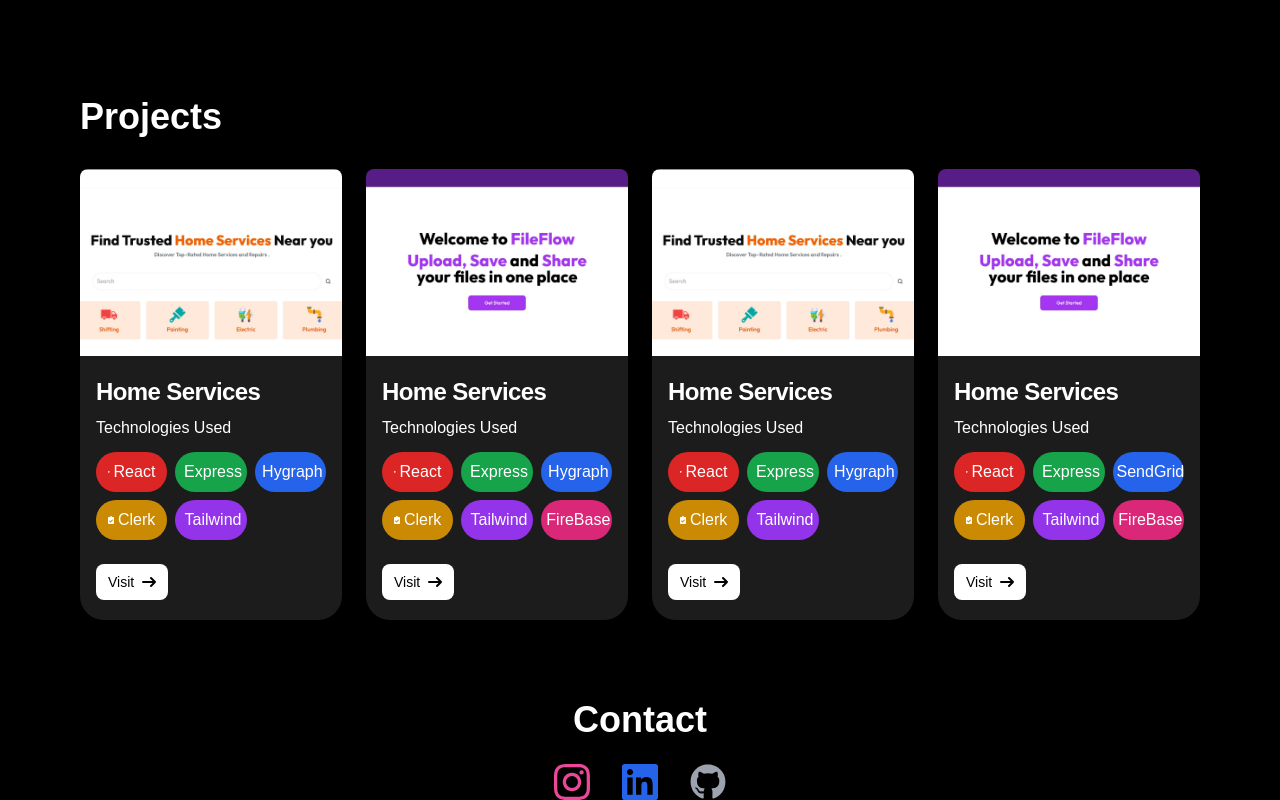
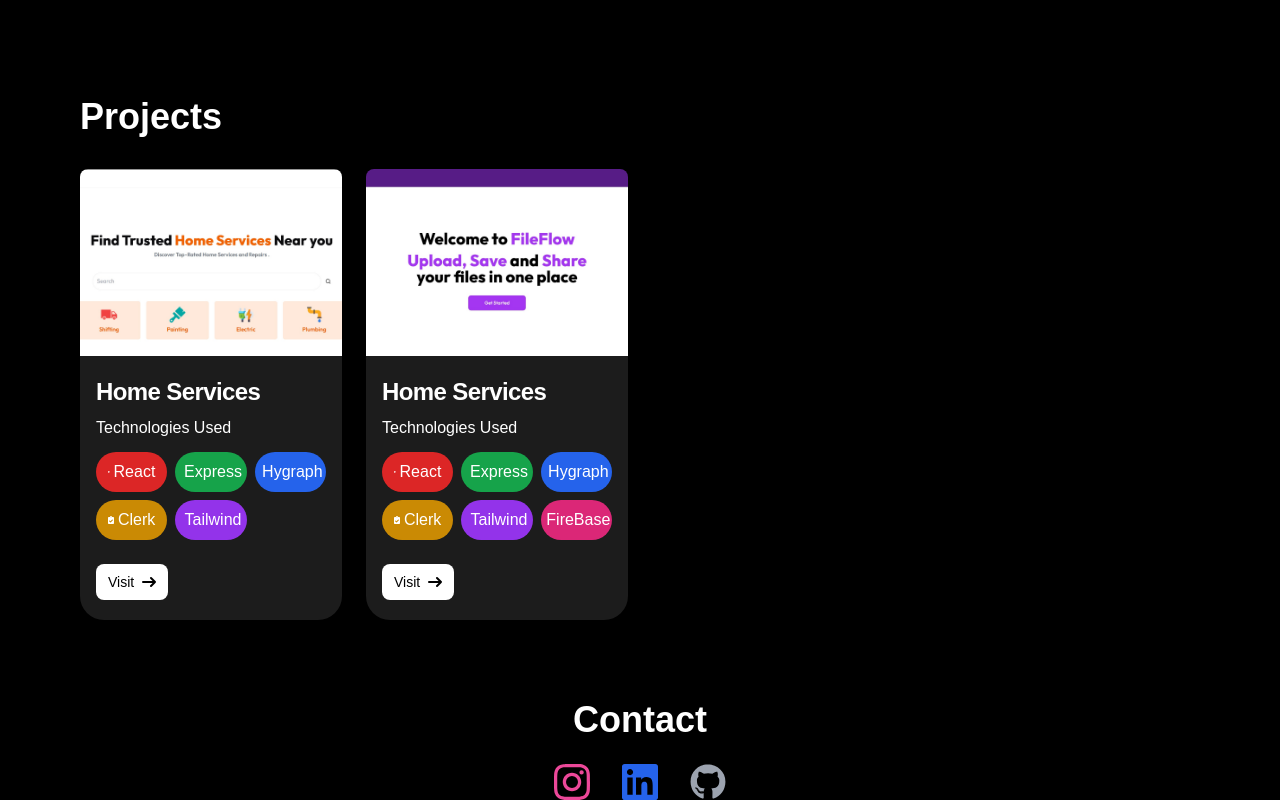
Before and after one commit to Ritesh0219/Portfolio, a Next.js app: page / in a window 1280 px wide. Shown: the part 1522-2322 px from the top of the page. Built offline with nearby package versions, Linux system fonts and the light colour scheme.

Commit message:
Changes in project

```diff
--- a/app/_components/Project.js
+++ b/app/_components/Project.js
@@ -102,94 +102,8 @@
             </div>
 
 
-            <div class="max-w-sm bg-[#1C1C1C] rounded-3xl text-white">
-              <a href="#">
-                  <img class="rounded-t-lg" src="/Home.png" alt="" />
-              </a>
-              <div class="py-5 px-4">
-                  <a href="#">
-                      <h5 class="md:mb-2  text-xl md:text-2xl font-bold tracking-tight text-white dark:text-white">Home Services</h5>
-                  </a>
-                  <p class="mb-3 font-normal text-white dark:text-gray-400">Technologies Used</p>
-                  <div className='grid grid-cols-3 md:grids-cols-3 gap-2  items-center justify-center'>
-                    <div className='flex items-center justify-center gap-1 bg-red-600 rounded-full px-3 py-2'>
-                        <FaHtml5 className='text-sm' />
-                        <p>React</p>
-                    </div>
-                    <div className='flex items-center justify-center gap-1 bg-green-600 rounded-full px-3 py-2'>
-                        <SiExpress className='text-sm' />
-                        <p>Express</p>
-                    </div>
-                    <div className='flex items-center justify-center gap-1 bg-blue-600 rounded-full px-3 py-2'>
-                        <FaParagraph className='text-sm' />
-                        <p>Hygraph</p>
-                    </div>
-                    <div className='flex items-center justify-center gap-1 bg-yellow-600 rounded-full px-3 py-2'>
-                        <FaClipboardCheck className='text-sm' />
-                        <p>Clerk</p>
-                    </div>
-                    <div className='flex items-center justify-center gap-1 bg-purple-600 rounded-full px-4 py-2'>
-                        <SiTailwindcss className='text-sm' />
-                        <p>Tailwind</p>
-                    </div>
-                  </div>
-                  <a href="https://home-services-app.vercel.app/" class="inline-flex items-center px-3 mt-6 py-2 text-sm font-medium text-center text-black bg-white
-                   rounded-lg hover:bg-gray-400 focus:ring-4 focus:outline-none focus:ring-blue-300 dark:bg-blue-600
-                    dark:hover:bg-blue-700 dark:focus:ring-blue-800">
-                     Visit
-                      <svg class="rtl:rotate-180 w-3.5 h-3.5 ms-2" aria-hidden="true" xmlns="http://www.w3.org/2000/svg" fill="none" viewBox="0 0 14 10">
-                          <path stroke="currentColor" stroke-linecap="round" stroke-linejoin="round" stroke-width="2" d="M1 5h12m0 0L9 1m4 4L9 9"/>
-                      </svg>
-                  </a>
-              </div>
-            </div>
 
-            <div class="max-w-sm bg-[#1C1C1C] rounded-3xl text-white">
-              <a href="#">
-                  <img class="rounded-t-lg" src="/FileFlow.png" alt="" />
-              </a>
-              <div class="py-5 px-4">
-                  <a href="#">
-                      <h5 class="md:mb-2  text-xl md:text-2xl font-bold tracking-tight text-white dark:text-white">Home Services</h5>
-                  </a>
-                  <p class="mb-3 font-normal text-white dark:text-gray-400">Technologies Used</p>
-                  <div className='grid grid-cols-3 md:grids-cols-3 gap-2  items-center justify-center'>
-                    <div className='flex items-center justify-center gap-1 bg-red-600 rounded-full px-3 py-2'>
-                        <FaHtml5 className='text-sm' />
-                        <p>React</p>
-                    </div>
-                    <div className='flex items-center justify-center gap-1 bg-green-600 rounded-full px-3 py-2'>
-                        <SiExpress className='text-sm' />
-                        <p>Express</p>
-                    </div>
-                    <div className='flex items-center justify-center gap-1 bg-blue-600 rounded-full px-3 py-2'>
-                        <FaVoicemail className='text-sm' />
-                        <p>SendGrid</p>
-                    </div>
-                    <div className='flex items-center justify-center gap-1 bg-yellow-600 rounded-full px-3 py-2'>
-                        <FaClipboardCheck className='text-sm' />
-                        <p>Clerk</p>
-                    </div>
-                    <div className='flex items-center justify-center gap-1 bg-purple-600 rounded-full px-3 py-2'>
-                        <SiTailwindcss className='text-sm' />
-                        <p>Tailwind</p>
-                    </div>
-                    <div className='flex items-center justify-center gap-1 bg-pink-600 rounded-full px-3 py-2'>
-                        <FaDatabase className='text-sm' />
-                        <p>FireBase</p>
-                    </div>
 
-                  </div>
-                  <a href="https://file-flow-omega.vercel.app/" class="inline-flex items-center px-3 mt-6 py-2 text-sm font-medium text-center text-black bg-white
-                   rounded-lg hover:bg-gray-400 focus:ring-4 focus:outline-none focus:ring-blue-300 dark:bg-blue-600
-                    dark:hover:bg-blue-700 dark:focus:ring-blue-800">
-                      Visit
-                      <svg class="rtl:rotate-180 w-3.5 h-3.5 ms-2" aria-hidden="true" xmlns="http://www.w3.org/2000/svg" fill="none" viewBox="0 0 14 10">
-                          <path stroke="currentColor" stroke-linecap="round" stroke-linejoin="round" stroke-width="2" d="M1 5h12m0 0L9 1m4 4L9 9"/>
-                      </svg>
-                  </a>
-              </div>
-            </div>
 
 
         </div>
```
